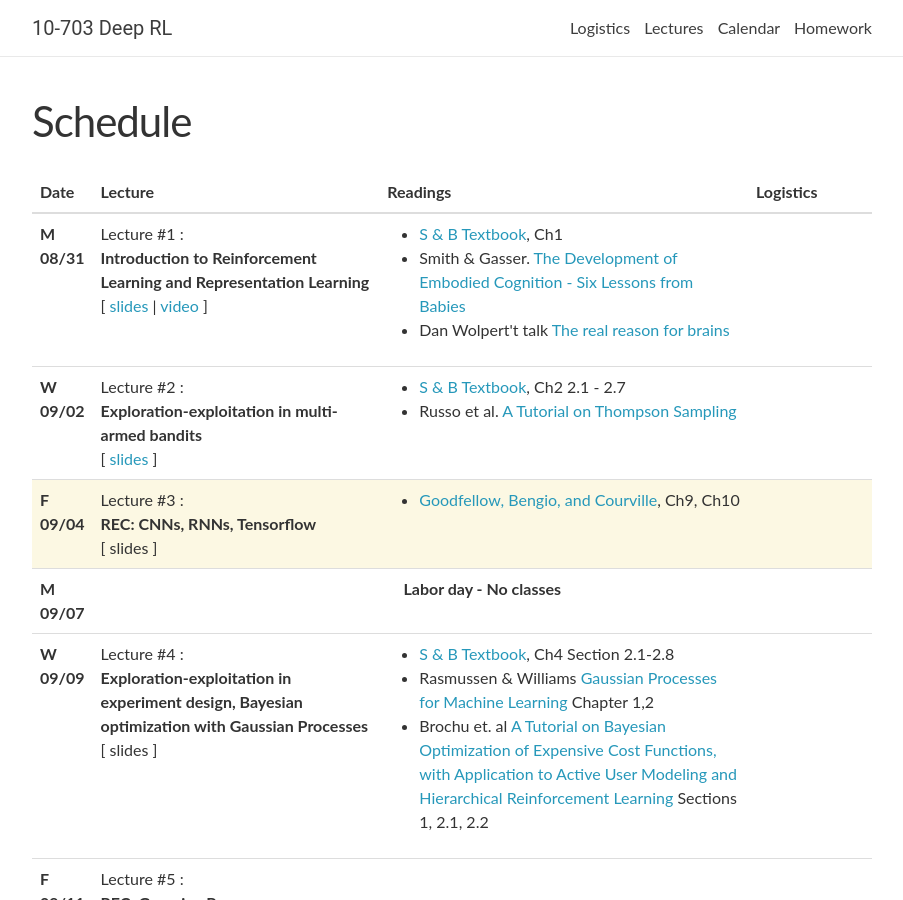
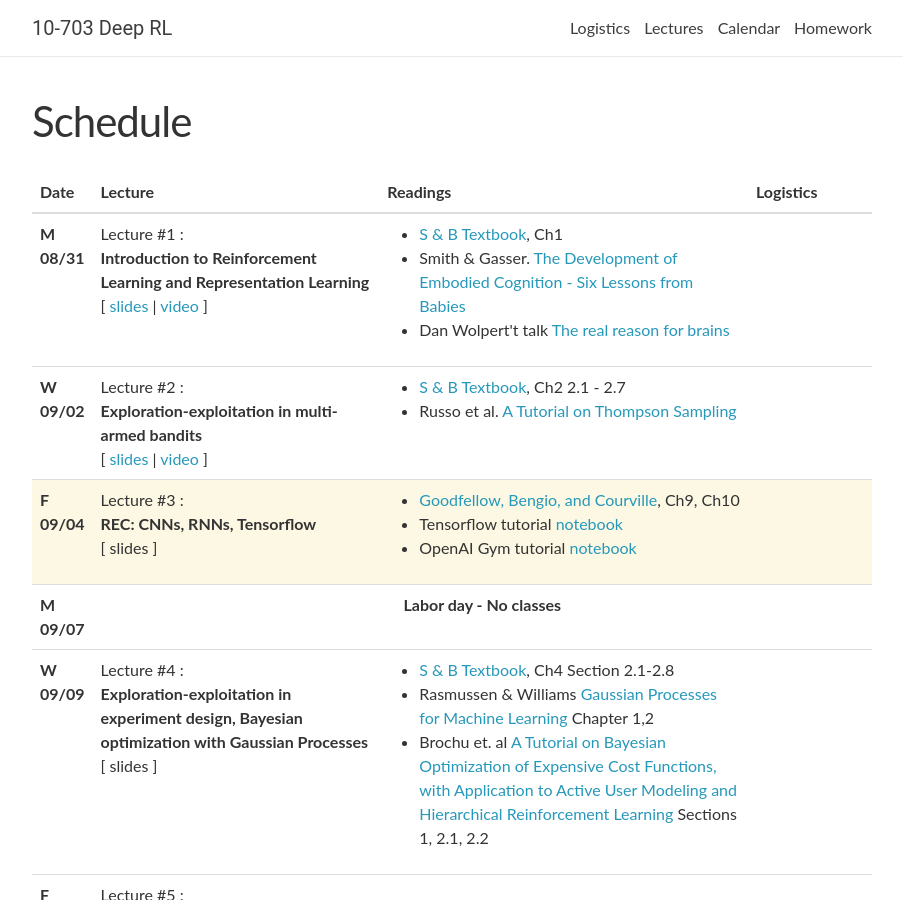
Before and after one commit to cmudeeprl/703website_f20, a Jekyll site: the page built from _pages/lectures.md, in a window 1280 px wide and 900 px high. Shown: the whole window, without its empty margins (188-1091 px from the left). Built offline with Jekyll 4.4.1, drawn with Linux system fonts in a browser that asks for light colours; nearby versions of some CDN libraries; comment, search, counter and statistics services are not loaded.

Commit message:
Add lecture video 09/02 and recitation readings 09/04

```diff
--- a/_data/lectures.yml
+++ b/_data/lectures.yml
@@ -18,7 +18,7 @@
     <strong>Exploration-exploitation in multi-armed bandits</strong>
   slides: https://cmudeeprl.github.io/703website/assets/lectures/lecture2_banditsF20.pdf
   # slides2: https://cmudeeprl.github.io/Spring202010403website/assets/lectures/lecture_10_2.pdf
-  # video: https://scs.hosted.panopto.com/Panopto/Pages/Viewer.aspx?id=8062af26-5900-432c-9d01-aab500f554e0
+  video: https://scs.hosted.panopto.com/Panopto/Pages/Viewer.aspx?id=016eddb6-c401-43c8-86a2-ac2c00fb1467
   notes:
   readings:
     - <a href="http://incompleteideas.net/book/RLbook2018.pdf" target="_blank">S & B Textbook</a>, Ch2 2.1 - 2.7
@@ -36,7 +36,8 @@
   notes:
   readings:
     - <a href="https://www.deeplearningbook.org/" target="_blank">Goodfellow, Bengio, and Courville</a>, Ch9, Ch10
-    # - <a href="https://www.tensorflow.org/guide/low_level_intro" target=  "_blank">The TensorFlow Low Level API</a>
+    - Tensorflow tutorial <a href="https://colab.research.google.com/drive/1IzxXcE__3iUtpS4yOg1lKR2ppNDZ5ix7?usp=sharing" target=  "_blank">notebook</a>
+    - OpenAI Gym tutorial <a href="https://colab.research.google.com/drive/1Lt4JcWknxSZjtP18sXyUPExq0CHr-_UB#scrollTo=OR2z_eGUxQr1" target=  "_blank">notebook</a>
     # - <a href="https://www.tensorflow.org/guide/keras" target=  "_blank">The TensorFlow High Level (Keras) API</a>
   logistics:
 
```
